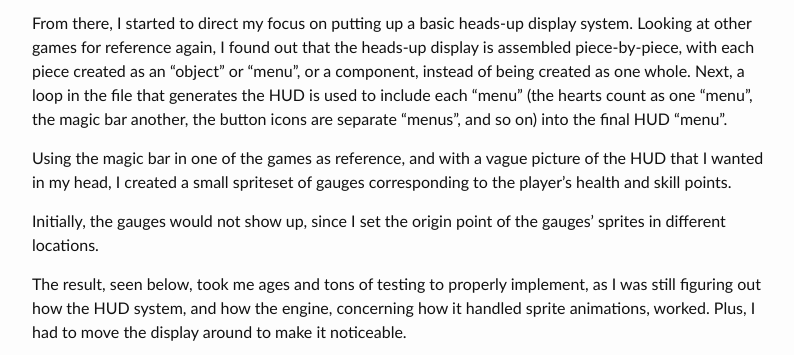
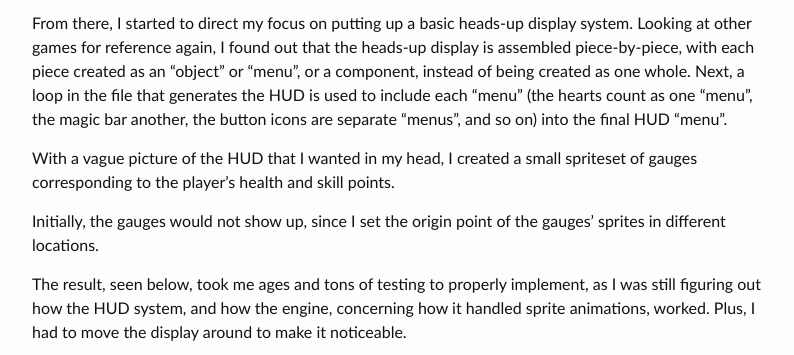
Before and after one commit to boaromayo/boaromayo.net-portfolio, a Jekyll site: the page built from _posts/2018-07-12-solarus-trials-3.md, in a window 1280 px wide and 900 px high, scrolled down 395 px, cut to the strip 112-467 px from the top of the window. Shown: the whole strip, without its empty margins (238-1032 px from the left). Built offline with Jekyll 4.4.1, drawn with Linux system fonts in a browser that asks for light colours.

Commit message:
Added new post

```diff
--- a/_posts/2018-07-12-solarus-trials-3.md
+++ b/_posts/2018-07-12-solarus-trials-3.md
@@ -12,7 +12,7 @@ After fixing up the dialogue box and decision system (which still took me awhile
 
 From there, I started to direct my focus on putting up a basic heads-up display system. Looking at other games for reference again, I found out that the heads-up display is assembled piece-by-piece, with each piece created as an "object" or "menu", or a component, instead of being created as one whole. Next, a loop in the file that generates the HUD is used to include each "menu" (the hearts count as one "menu", the magic bar another, the button icons are separate "menus", and so on) into the final HUD "menu".
 
-Using the magic bar in one of the games as reference, and with a vague picture of the HUD that I wanted in my head, I created a small spriteset of gauges corresponding to the player's health and skill points.
+With a vague picture of the HUD that I wanted in my head, I created a small spriteset of gauges corresponding to the player's health and skill points.
 
 Initially, the gauges would not show up, since I set the origin point of the gauges' sprites in different locations.
 
```
